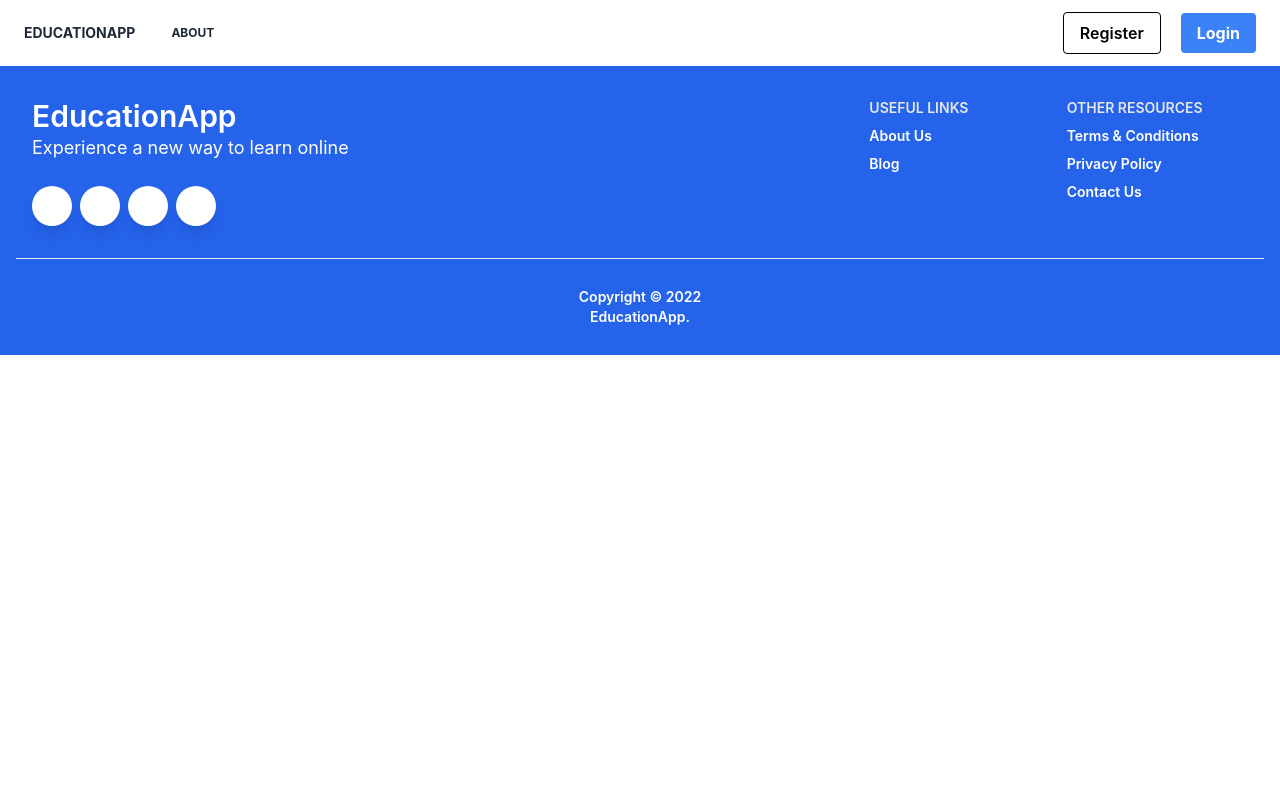
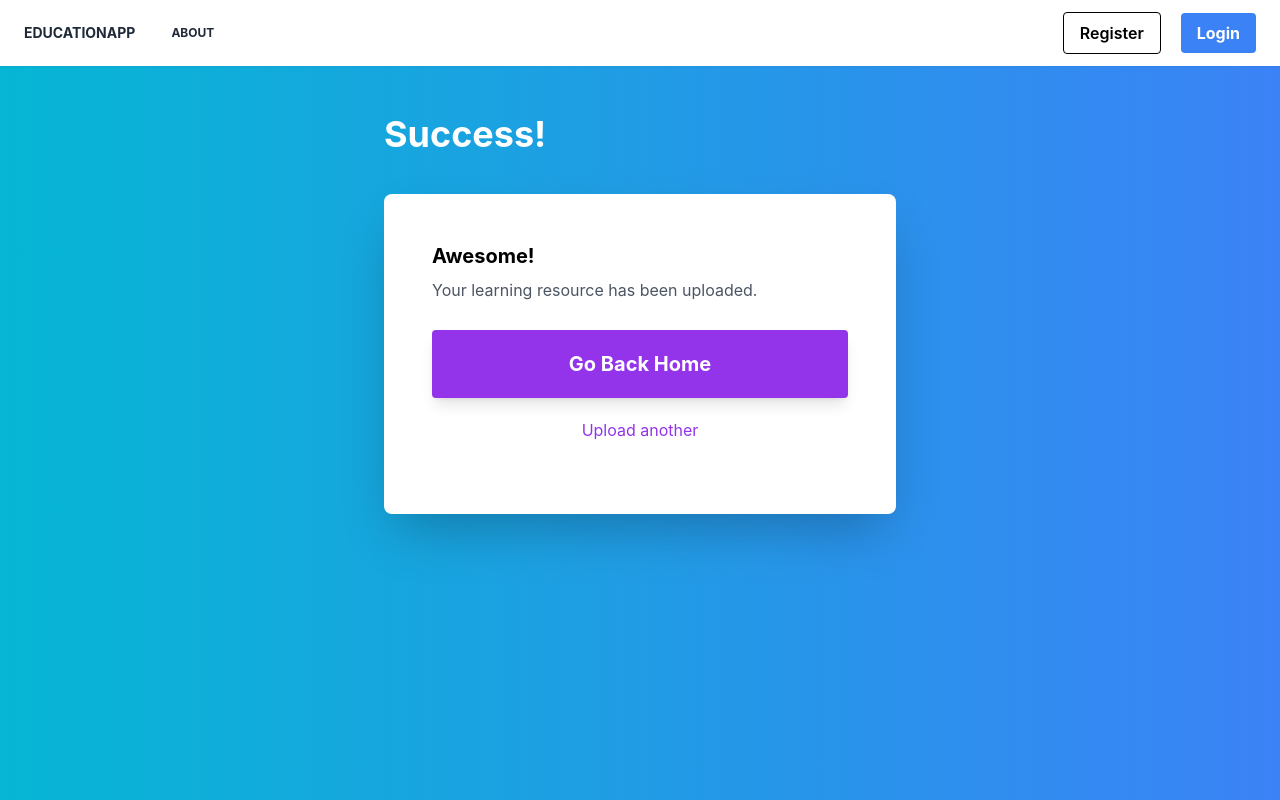
Before and after one commit to Wais1/education-app-fe, a React (Create React App) app: page /uploadSuccess in a window 1280 px wide. Shown: the top 800 px of the page. Built offline with nearby package versions, Linux system fonts and the light colour scheme; no server answers.

Commit message:
revised functions and added Success message

```diff
--- a/src/App.js
+++ b/src/App.js
@@ -8,6 +8,7 @@ import FooterSmall from "./components/FooterSmall";
 import Login from "./pages/Login";
 import Register from "./pages/Register";
 import UploadResource from "./pages/UploadResource";
+import SuccessfulUpload from "./pages/SuccessfulUpload";
 import './App.css';
 
 // Context API Implementation for User context
@@ -42,6 +43,7 @@ function App() {
           <Route path="login" element={<Login />} />
           <Route path="register" element={<Register />} />
           <Route path="upload" element={<UploadResource />} />
+          <Route path="uploadSuccess" element={<SuccessfulUpload />} />
         </Routes>
         <Footer />
         {/* <FooterSmall /> */}
--- a/src/content/contentService.js
+++ b/src/content/contentService.js
@@ -19,7 +19,7 @@ const createGoal = async (goalData, token) => {
 }
 
 // Create new goal
-const createResource = async (text, token) => {
+const createResource = async (myReq, token) => {
     // Can put this config in a file and make it default.
     const config = {
         headers: {
@@ -27,7 +27,7 @@ const createResource = async (text, token) => {
         }
     }
 
-    const response = await axios.post(API_URL, text, config)
+    const response = await axios.post(API_URL, myReq, config)
 
     return response.data
 }
@@ -70,6 +70,7 @@ const contentService = {
     createGoal,
     getGoals,
     getResource,
+    createResource,
 }
 
 export default contentService
--- a/src/pages/Content.jsx
+++ b/src/pages/Content.jsx
@@ -89,7 +89,7 @@ function Content() {
           {/* Main Content */}
           <div class='col-span-8'>
             {/* Change Resource Button. need to add ID in params later */}
-            <button onClick={getResource} class='bg-transparent hover:bg-orange-500 text-orange-600 font-semibold hover:text-white py-2 px-4 border border-orange-600 hover:border-transparent rounded'>
+            <button onClick={getResource} class='bg-transparent hover:bg-orange-500 active:bg-orange-400 text-orange-600 font-semibold hover:text-white py-2 px-4 border border-orange-600 hover:border-transparent rounded'>
               <FontAwesomeIcon icon={faArrowRotateRight} transform='left-5' />
               Change Resource
             </button>
--- /dev/null
+++ b/src/pages/SuccessfulUpload.jsx
@@ -0,0 +1,42 @@
+import { Link, useNavigate } from 'react-router-dom'
+
+function SuccessfulUpload() {
+
+    const navigate = useNavigate()
+
+  return (
+    //   Make registration form reach min height of screen, background color gradient, with padding for mobile
+    <div className="body-bg min-h-screen pt-12 pb-6 px-2 md:px-0 bg-gradient-to-r from-cyan-500 to-blue-500">
+      {/* Uses mx-auto to center the form, with mx-w-lg (max width large) lg  to add space on side */}
+      <header className="max-w-lg mx-auto">
+          {/* Style paragraph heading */}
+        <p className="text-4xl font-bold text-white">Success!</p>
+      </header>
+
+      {/* White background (bg-white), centers with same command, margin top and bottom, shadow,
+       rounding, padding (larger on desktop with md:p-12) */}
+      <main className="bg-white max-w-lg mx-auto p-8 md:p-12 my-10 rounded-lg shadow-2xl">
+        <section>
+          <h3 className='font-bold text-xl'>Awesome!</h3>
+
+          <p className='text-gray-600 pt-2'>Your learning resource has been uploaded.</p>
+        </section>
+        <section className='mt-7'>
+            {/* Flex column makes each element take an entire row, not side by side */}
+          <form className='flex flex-col'>
+            <button onClick={() => navigate('/')} type='submit' className='bg-purple-600 hover:bg-purple-700 text-white text-xl font-bold py-5 rounded shadow-lg hover:shadow-xl transition duration-200'>
+                Go Back Home
+            </button>
+            {/* Flex justify-end moves forgot your password to the end (right)  */}
+            <div className='flex mx-auto mt-5'>
+              <Link to={'/upload'} className=' text-purple-600  hover:text-purple-700 hover:text-purple-700 mb-6'>
+                  Upload another
+              </Link>
+            </div>
+          </form>
+        </section>
+      </main>
+    </div>
+  )
+}
+export default SuccessfulUpload
--- a/src/pages/UploadResource.jsx
+++ b/src/pages/UploadResource.jsx
@@ -1,6 +1,6 @@
-import { useState, useContext } from 'react'
+import { useState, useContext, useEffect} from 'react'
 import { UserContext } from '../context/UserContext'
-import { Link } from 'react-router-dom'
+import { Link, useNavigate } from 'react-router-dom'
 import { faWarning } from '@fortawesome/free-solid-svg-icons'
 import { FontAwesomeIcon } from '@fortawesome/react-fontawesome'
 import contentService from '../content/contentService'
@@ -13,20 +13,39 @@ function UploadResource() {
     const [isSuccess, setIsSuccess] = useState(false)
 
     const {user} = useContext(UserContext)
+    const navigate = useNavigate()
 
-    async function createResource(link) {
+    // Check for user login for page
+    useEffect(() => {
+        // Get the learning resource on load. from contentService
+        getResource()
+        if(isSuccess) {
+            navigate('/uploadSuccess')
+        }
+
+        // Uses return to call something when component unmounts
+        // Reset isSuccess and isError to false
+        return () => {
+            resetState()
+        }
+    }, [isSuccess, navigate])
+
+    // Can put useEffect here to reset state after moving off page?
+    async function createResource() {
         try {
-            // Check if this outputs
             // not sustainable method to auth..
             const token = user.token
-            console.log(token);
 
-            // Not create goal, chag
-            await contentService.createGoal(link)
+            const myReq = {
+                text: video
+            }
+            // Not create goal, change
+            await contentService.createResource(myReq, token)
             // await contentService.createResource(link)
 
-            // // If success, updatel ocalstate
+            // If success, update localstate
             setIsSuccess(true)
+            console.log('Success!!!');
             setIsError(false)
             setMessage('Learning resource has been uploaded :)')
             // show nes layout: go back home button or make a new resource
@@ -67,16 +86,20 @@ function UploadResource() {
 
     // Each section / topic for learning can have a code, and links are organized by that code, and requests are made
     // to that topic's code too.
-
-
-    const onSubmit = e => {
+    const onSubmit = (e) => {
         e.preventDefault()
 
-        getResource('test')
-
+        // Submits request
+        createResource()
         // Can do this as async await call to contentService
         // dispatch(createGoal({text}))
     }
+
+    const resetState = () => {
+        setIsSuccess(false)
+        setIsError(false)
+    }
+
   return (
     //   Make registration form reach min height of screen, background color gradient, with padding for mobile
     <div className="body-bg min-h-screen pt-12 pb-6 px-2 md:px-0 bg-gradient-to-r from-cyan-500 to-blue-500">
```
